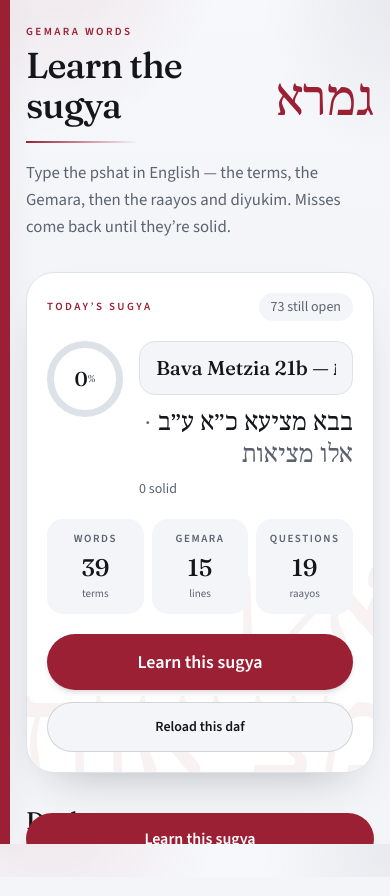
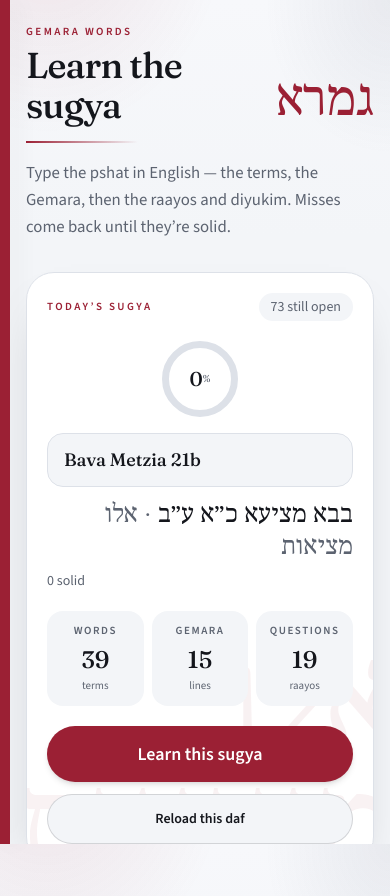
Before and after one commit to 2819-dev/gemarawords, a React (Vite) app: page / in a window 390 px wide. Shown: the top 896 px of the page. Built offline with nearby package versions, Linux system fonts and the light colour scheme; a web font is replaced by a local one.

Commit message:
Keep the start button from covering the deck
Drop the sticky CTA, stack the progress ring on small screens, and shorten the daf picker so it fits on a phone.

Co-authored-by: Dev <2819-dev@users.noreply.github.com>

```diff
--- a/src/components/DeckScreen.tsx
+++ b/src/components/DeckScreen.tsx
@@ -155,9 +155,11 @@ export function DeckScreen({
               )}
             </div>
 
-            <div className="flex items-start gap-4">
+            <div className="flex flex-col gap-4 sm:flex-row sm:items-start">
               {cards.length > 0 ? (
-                <ProgressRing value={solid} total={cards.length} />
+                <div className="flex justify-center sm:block">
+                  <ProgressRing value={solid} total={cards.length} />
+                </div>
               ) : null}
               <div className="min-w-0 flex-1">
                 <label className="sr-only" htmlFor="daf">
@@ -167,7 +169,7 @@ export function DeckScreen({
                   id="daf"
                   value={selectedPageId}
                   onChange={(event) => onSelectPage(event.target.value)}
-                  className="font-display w-full appearance-none rounded-2xl border border-line bg-canvas px-4 py-3 text-xl text-ink outline-none ring-accent/40 focus:ring-2"
+                  className="font-display w-full appearance-none rounded-2xl border border-line bg-canvas px-4 py-3 text-lg text-ink outline-none ring-accent/40 focus:ring-2 sm:text-xl"
                 >
                   {PAGES.map((page) => (
                     <option key={page.id} value={page.id} disabled={!page.available}>
@@ -387,7 +389,7 @@ export function DeckScreen({
                 <button
                   type="button"
                   onClick={onStart}
-                  className="pressable sticky bottom-4 z-10 mt-2 w-full rounded-full bg-accent px-5 py-3.5 text-base font-semibold text-white shadow-lg"
+                  className="pressable mt-2 w-full rounded-full bg-accent px-5 py-3.5 text-base font-semibold text-white shadow-md"
                 >
                   {startLabel(solid, cards.length)}
                 </button>
@@ -552,5 +554,5 @@ function startLabel(solid: number, total: number): string {
 }
 
 function pageLabel(page: DafPage): string {
-  return `${page.label} — ${page.chapter}`
+  return page.label
 }
```
